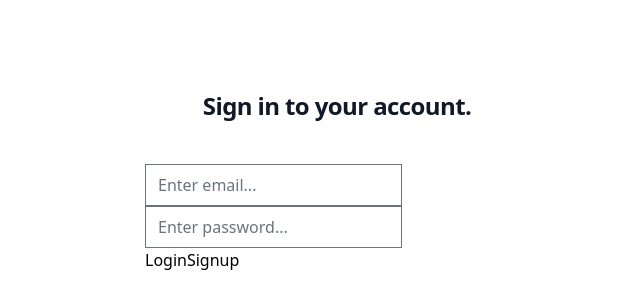
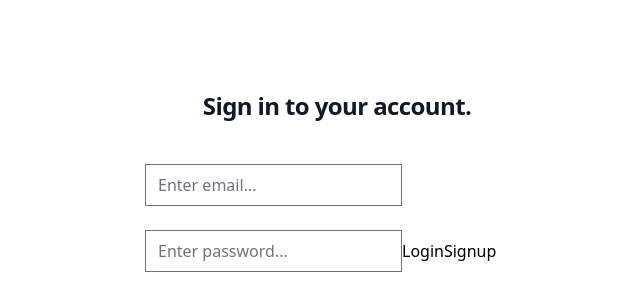
Before and after one commit to patrickoser/comparable-lists, a React (Vite) app: page /login in a window 1280 px wide. Shown: the top 308 px of the page, without its empty margins (303-943 px from the left). Built offline with nearby package versions, Linux system fonts and the light colour scheme.

Commit message:
Add div container to first input and add label.

```diff
--- a/src/components/Login.jsx
+++ b/src/components/Login.jsx
@@ -15,8 +15,9 @@
                 <h2 className="mt-10 text-center text-2xl font-bold leading-9 tracking-tight text-gray-900">Sign in to your account.</h2>
             </div>
             <div className="mt-10 sm:mx-auto sm:w-full sm:max-w-sm">
-                <form onSubmit={handleLogin} className="">
-                    <section>
+                <form onSubmit={handleLogin} className="space-y-6">
+                    <div>
+                        <label for="email" className="block text-sm font-medium leading-6 text-gray-900"></label>
                         <input
                             type="email"
                             name="email"
@@ -25,6 +26,7 @@
                             onChange={(e) => setEmail(e.target.value)}
                             required
                         />
+                    </div>
                         <input
                             type="password"
                             name="password"
@@ -33,11 +35,10 @@
                             onChange={(e) => setPassword(e.target.value)}
                             required
                         />
-                    </section>
-                    <section>
+
                         <button type="submit">Login</button>
                         <Link to="/signup"><button>Signup</button></Link>
-                    </section>
+
                 </form>
             </div>
         </main>
```
